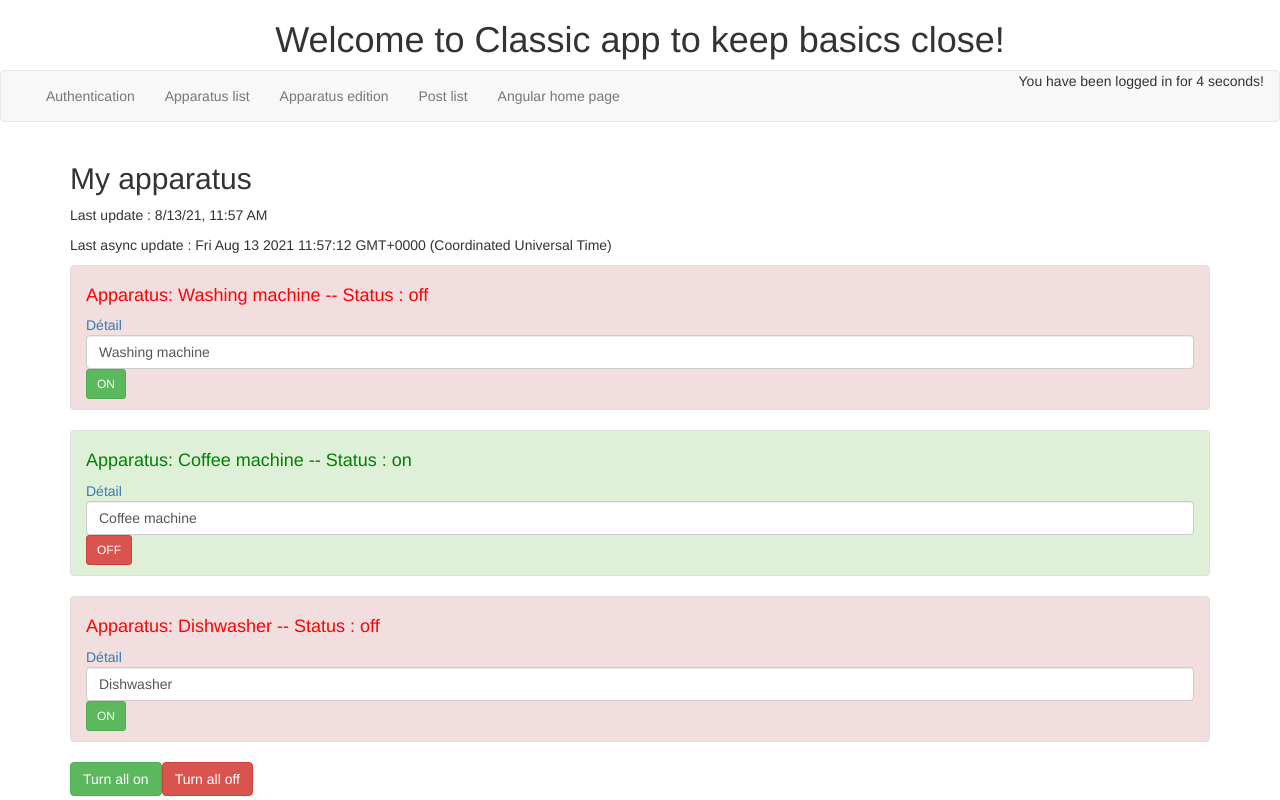
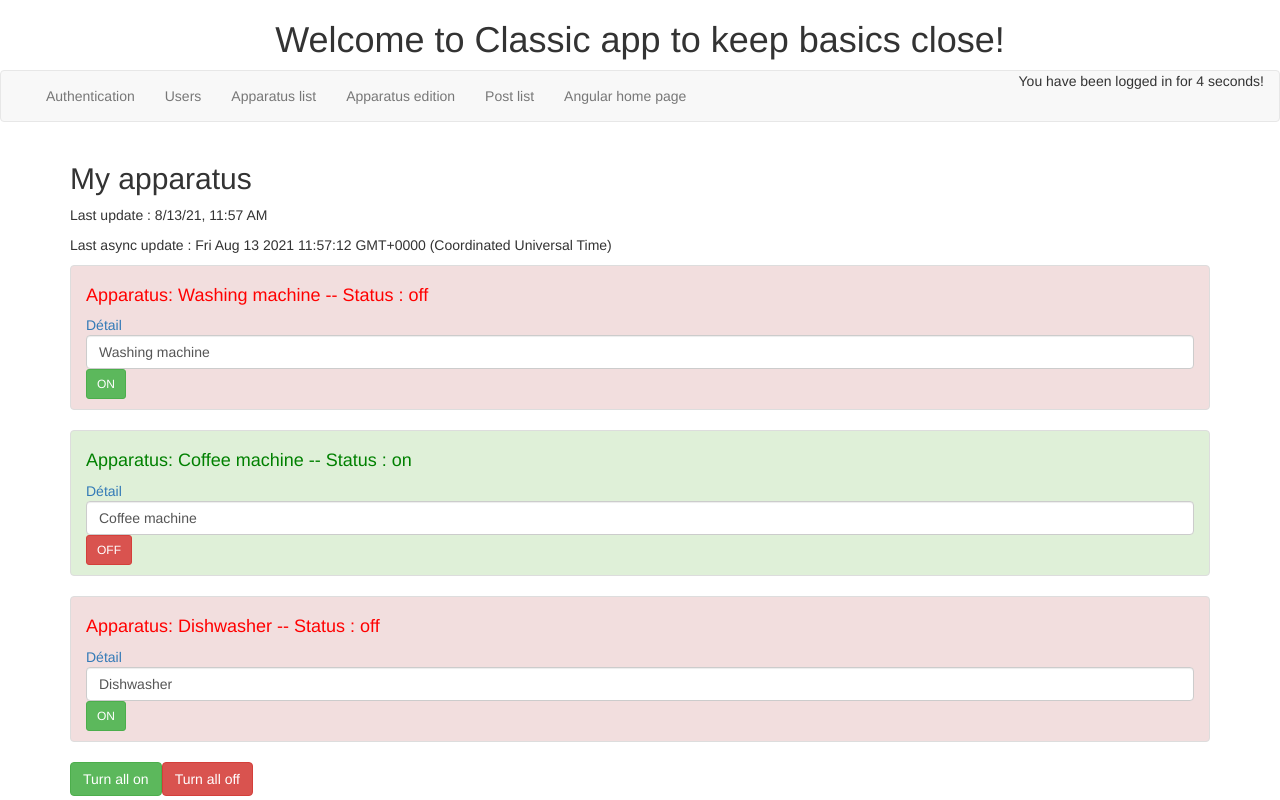
Before and after one commit to BenoitBoucounaud/angular_site, an Angular app in the folder base-site/: page /app-home/ in a window 1280 px wide. Built offline with nearby package versions, Linux system fonts and the light colour scheme.

Commit message:
Add user list to routes

```diff
--- a/base-site/src/app/app-routing.module.ts
+++ b/base-site/src/app/app-routing.module.ts
@@ -8,6 +8,7 @@ import { EditApparatusComponent } from './components/edit-apparatus/edit-apparat
 import { FourOhFourComponent } from './components/four-oh-four/four-oh-four.component';
 import { PostListComponent } from './components/post-list/post-list.component';
 import { SingleApparatusComponent } from './components/single-apparatus/single-apparatus.component';
+import { UserListComponent } from './components/user-list/user-list.component';
 import { AuthGuard } from './services/auth-guard.service';
 
 const routes: Routes = [
@@ -36,6 +37,10 @@ const routes: Routes = [
         component: AuthComponent
     },
     {
+        path: 'users',
+        component: UserListComponent
+    },
+    {
         path: 'post-list',
         component: PostListComponent
     },
--- a/base-site/src/app/app.module.ts
+++ b/base-site/src/app/app.module.ts
@@ -18,6 +18,7 @@ import { HomeComponent } from './components/home/home.component';
 import { AngularPageComponent } from './components/angular-page/angular-page.component';
 import { EditApparatusComponent } from './components/edit-apparatus/edit-apparatus.component';
 import { UserService } from './services/user.service';
+import { UserListComponent } from './components/user-list/user-list.component';
 
 @NgModule({
     declarations: [
@@ -31,6 +32,7 @@ import { UserService } from './services/user.service';
         FourOhFourComponent,
         AngularPageComponent,
         EditApparatusComponent,
+        UserListComponent,
     ],
     imports: [
         BrowserModule,
--- a/base-site/src/app/components/home/home.component.html
+++ b/base-site/src/app/components/home/home.component.html
@@ -9,6 +9,7 @@
         <div class="navbar-collapse">
             <ul class="nav navbar-nav">
                 <li routerLinkActive="active"><a routerLink="auth">Authentication</a></li>
+                <li routerLinkActive="active"><a routerLink="users">Users</a></li>
                 <li routerLinkActive="active"><a routerLink="apparatus-list">Apparatus list</a></li>
                 <li routerLinkActive="active"><a routerLink="apparatus-edit">Apparatus edition</a></li>
                 <li routerLinkActive="active"><a routerLink="post-list">Post list</a></li>
```
